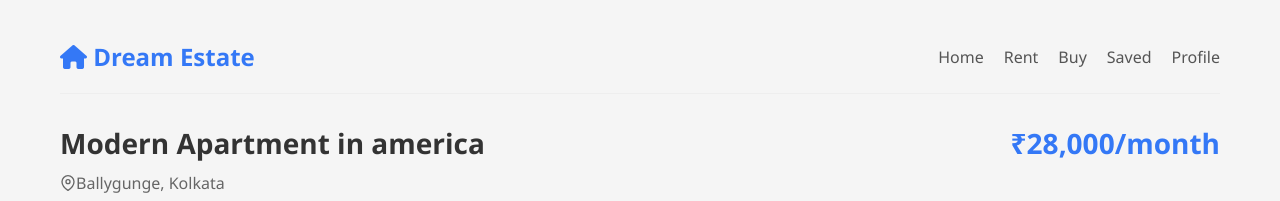
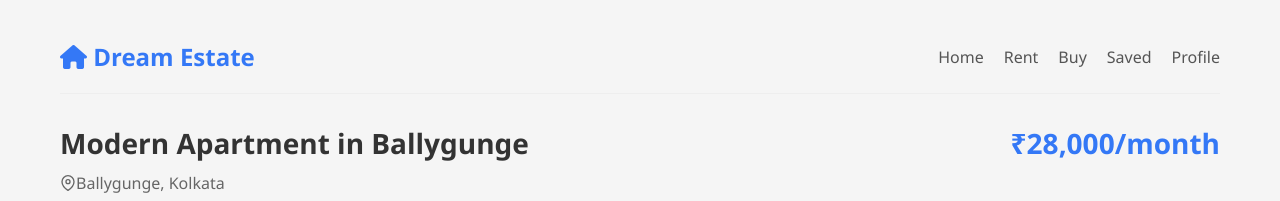
Before and after one commit to Estate-mediator/Real-estate-management, a plain HTML site: page property_detail/prop1.html in a window 1280 px wide. Shown: the top 201 px of the page. Drawn offline with Linux system fonts and the light colour scheme.

Commit message:
ninth commit

```diff
--- a/property_detail/prop1.html
+++ b/property_detail/prop1.html
@@ -274,7 +274,7 @@
 
     <div class="property-header">
       <div class="property-title">
-        <h1>Modern Apartment in america</h1>
+        <h1>Modern Apartment in Ballygunge</h1>
         <div class="property-location">
           <svg width="16" height="16" viewBox="0 0 24 24" fill="none" stroke="currentColor" stroke-width="2">
             <path d="M21 10c0 7-9 13-9 13s-9-6-9-13a9 9 0 0 1 18 0z"></path>
```
